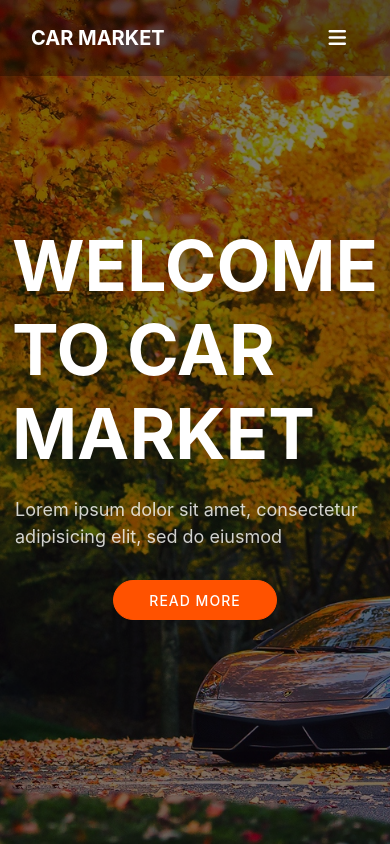
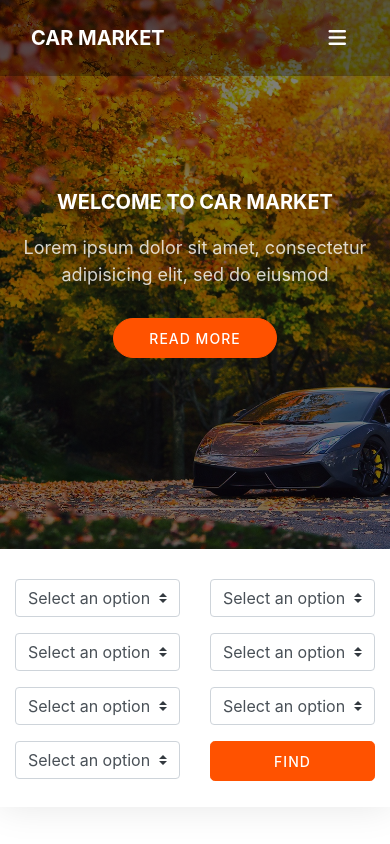
Before and after one commit to kushich/v-carmarket-app, a Vue app: page / in a window 390 px wide. Shown: the top 844 px of the page. Built offline with nearby package versions, Linux system fonts and the light colour scheme.

Commit message:
adaptivity fix

```diff
--- a/src/components/Banner.vue
+++ b/src/components/Banner.vue
@@ -64,4 +64,32 @@
   opacity: 0.8;
   margin-bottom: 30px;
 }
+
+
+@media (max-width: 992px) {
+  .banner-item {
+    height: 75vh;
+  }
+  .banner-content h1 {
+    font-size: 50px;
+  }
+}
+@media (max-width: 768px) {
+  .banner-item {
+    height: 65vh;
+  }
+  .banner-content h1 {
+    font-size: 25px;
+  }
+
+}
+@media (max-width: 576px) {
+  .banner-content h1 {
+    font-size: 20px;
+  }
+  .banner-content p {
+    text-align: center;
+  }
+}
+
 </style>
--- a/src/components/Block.vue
+++ b/src/components/Block.vue
@@ -39,4 +39,10 @@ export default {
   margin-bottom: 0;
   font-weight: 400;
 }
+
+@media (max-width: 768px) {
+  .block {
+    padding: 60px 0 30px;
+  }
+}
 </style>
--- a/src/components/CarItem.vue
+++ b/src/components/CarItem.vue
@@ -178,4 +178,11 @@ export default {
 .car-detail .facilities-list i {
   color: #ff5200;
 }
+
+
+@media (max-width: 320px) {
+  .car-detail .facilities-list li {
+    width: 50%;
+  }
+}
 </style>
```
